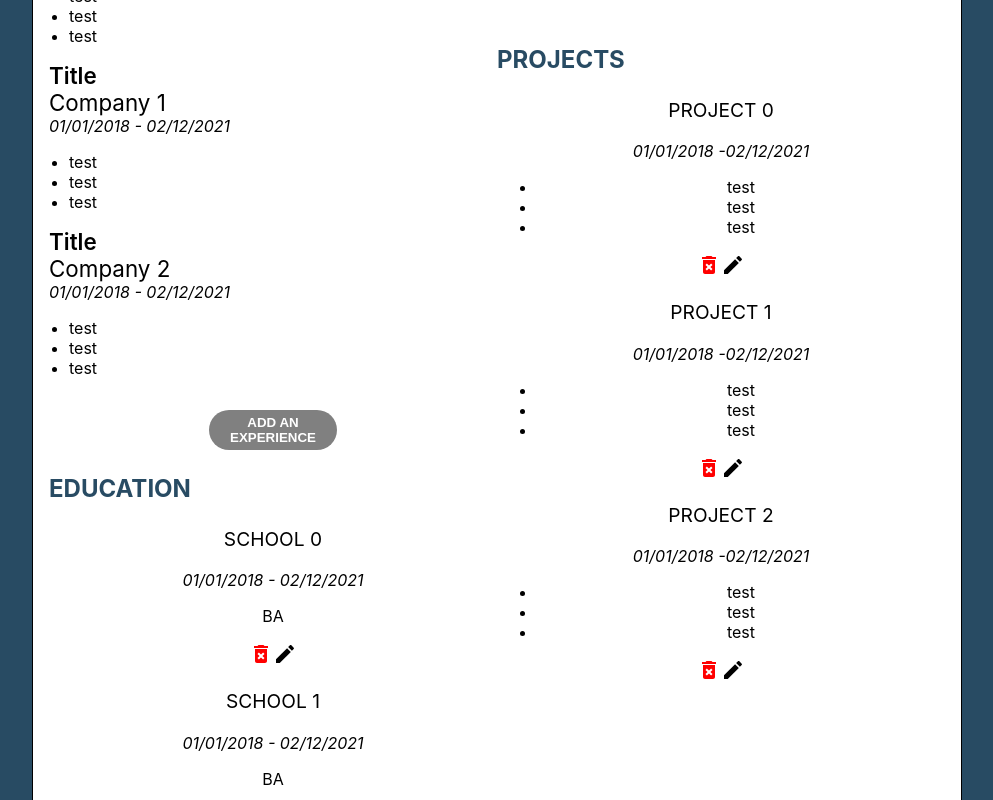
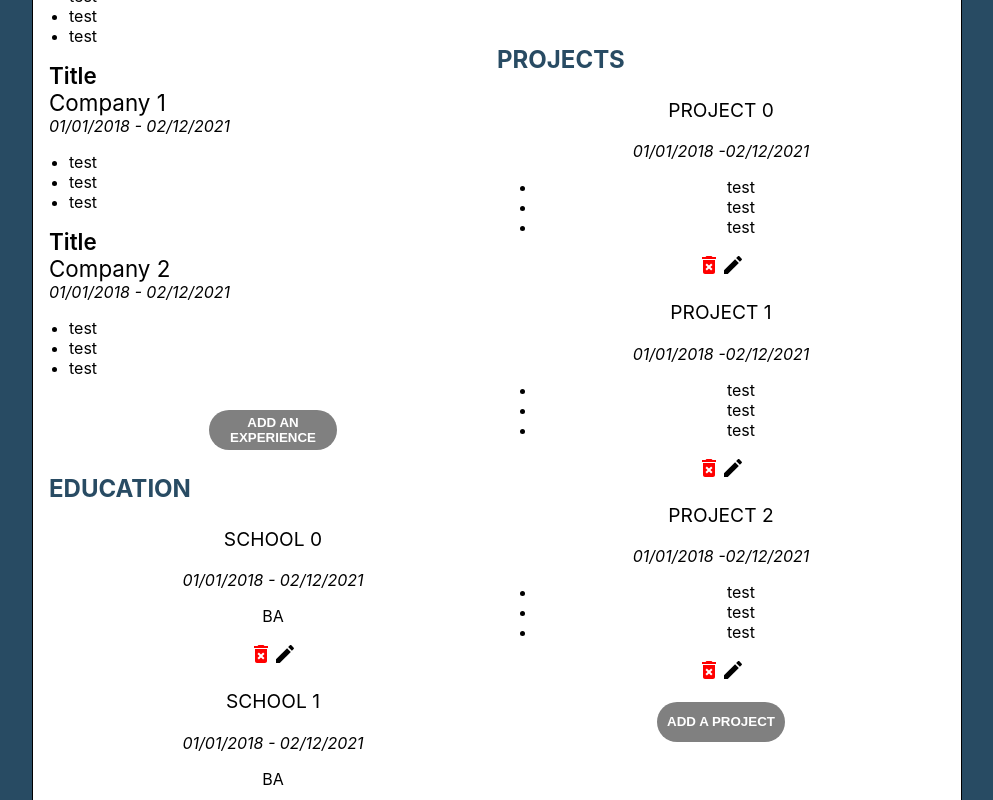
Before and after one commit to twalton83/TOP-CV, a React (Create React App) app: page / in a window 1280 px wide. Shown: the part 482-1282 px from the top of the page, without its empty margins (143-1136 px from the left). Built offline with nearby package versions, Linux system fonts and the light colour scheme.

Commit message:
add modal context to project section

```diff
--- a/src/components/ContactModal.js
+++ b/src/components/ContactModal.js
@@ -108,7 +108,7 @@ const SaveButton = styled.button`
 `
 
 export default function ContactModal({ contactInfo, handleContactInfo }) {
-  const { modalShow, toggleModal } = useContext(ModalContext)
+  const { toggleModal } = useContext(ModalContext)
   const [showGeneralContact, setShowGeneralContact] = useState(true)
   const {
     email,
--- a/src/components/ProjectModal.js
+++ b/src/components/ProjectModal.js
@@ -1,4 +1,4 @@
-import React, { useState } from "react"
+import React, { useState, useContext } from "react"
 import styled from "styled-components"
 import Project from "../modules/Project"
 import {
@@ -9,6 +9,7 @@ import {
   SaveButton,
 } from "./StyledUtils"
 import { ReactComponent as Close } from "../assets/close-24px.svg"
+import { ModalContext } from "./context"
 
 export default function ProjectModal({ addProj, handleModal }) {
   const [proj, setProj] = useState({
@@ -17,10 +18,11 @@ export default function ProjectModal({ addProj, handleModal }) {
     endDate: "",
     currentTask: "",
   })
+  const { modalShow, toggleModal } = useContext(ModalContext)
 
   const handleClick = (e) => {
     const { name, startDate, endDate, currentTask } = proj
-    handleModal(e)
+    toggleModal(e)
     const project = new Project(name, startDate, endDate, [currentTask])
     addProj(project)
   }
@@ -37,7 +39,7 @@ export default function ProjectModal({ addProj, handleModal }) {
       <Dialog>
         <div>
           <ModalHeader>Project</ModalHeader>
-          <Close data-modal="project" onClick={handleModal} />
+          <Close data-modal="project" onClick={toggleModal} />
         </div>
 
         <InputContainer>
--- a/src/components/Projects.js
+++ b/src/components/Projects.js
@@ -1,10 +1,11 @@
-import React, { useState } from "react"
+import React, { useState, useContext } from "react"
 import styled from "styled-components"
 import { format } from "date-fns"
 import ProjectModal from "./ProjectModal"
 import { Header, Button } from "./StyledUtils"
 import { ReactComponent as Edit } from "../assets/edit-24px.svg"
 import { ReactComponent as Delete } from "../assets/delete_forever-24px.svg"
+import { ModalContext } from "./context"
 
 const ProjectHeader = styled.p`
   font-size: 1.2rem;
@@ -18,14 +19,10 @@ const Tasks = styled.ul`
   font-size: 1rem;
 `
 
-export default function Projects({
-  addProj,
-  displayModal,
-  handleModal,
-  projects,
-}) {
+export default function Projects({ addProj, projects }) {
   const [displayAdd, setDisplayAdd] = useState(true)
   const [displayActions, setDisplayActions] = useState(true)
+  const { project, toggleModal } = useContext(ModalContext)
   const [exp, setExp] = useState({
     company: "",
     title: "",
@@ -69,11 +66,6 @@ export default function Projects({
   return (
     <div>
       <Header color="#284B63">PROJECTS</Header>
-      {!projects.length && (
-        <Button data-modal="project" onClick={handleModal}>
-          ADD A PROJECT
-        </Button>
-      )}
       {projects.map((proj) => (
         <div>
           <ProjectHeader>{proj.name.toUpperCase()}</ProjectHeader>
@@ -106,9 +98,10 @@ export default function Projects({
           )}
         </div>
       ))}
-      {displayModal.project && (
-        <ProjectModal addProj={addProj} handleModal={handleModal} />
-      )}
+      <Button data-modal="project" onClick={toggleModal}>
+        ADD A PROJECT
+      </Button>
+      {project && <ProjectModal addProj={addProj} />}
     </div>
   )
 }
```
